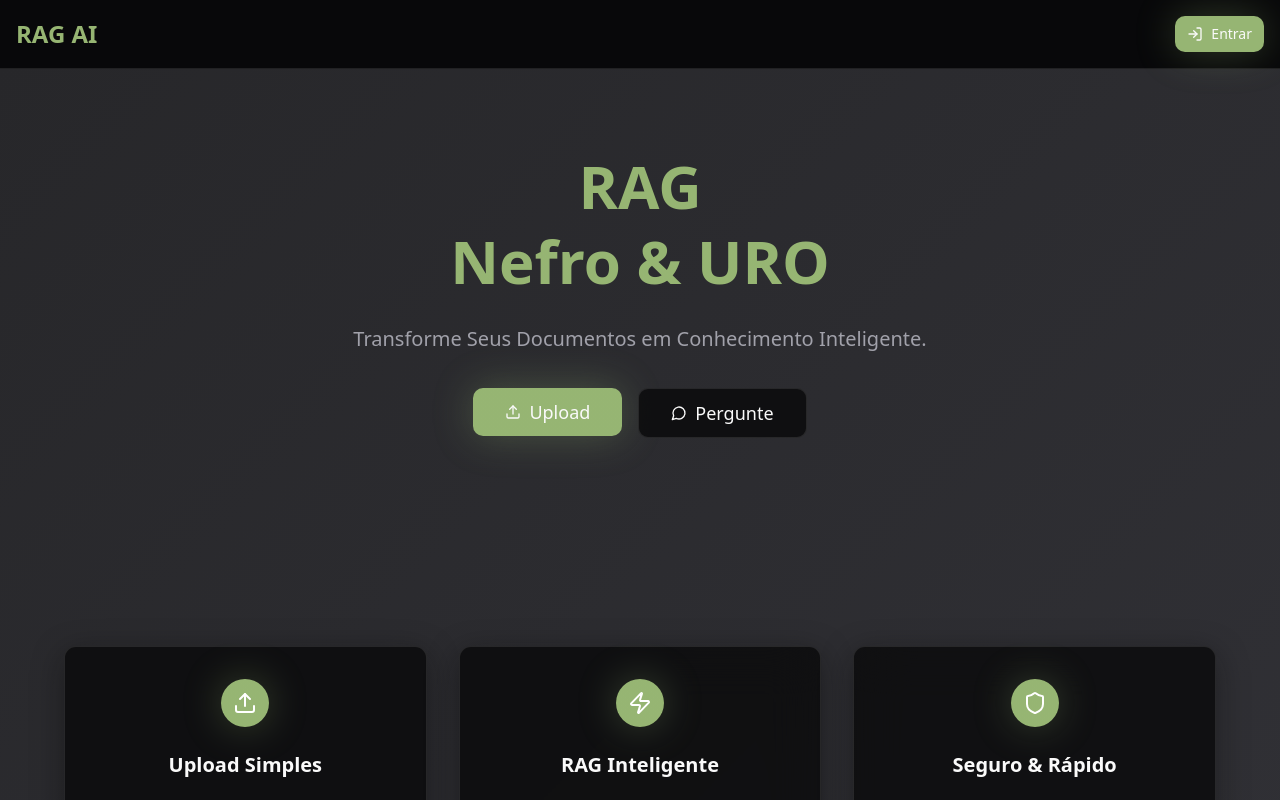
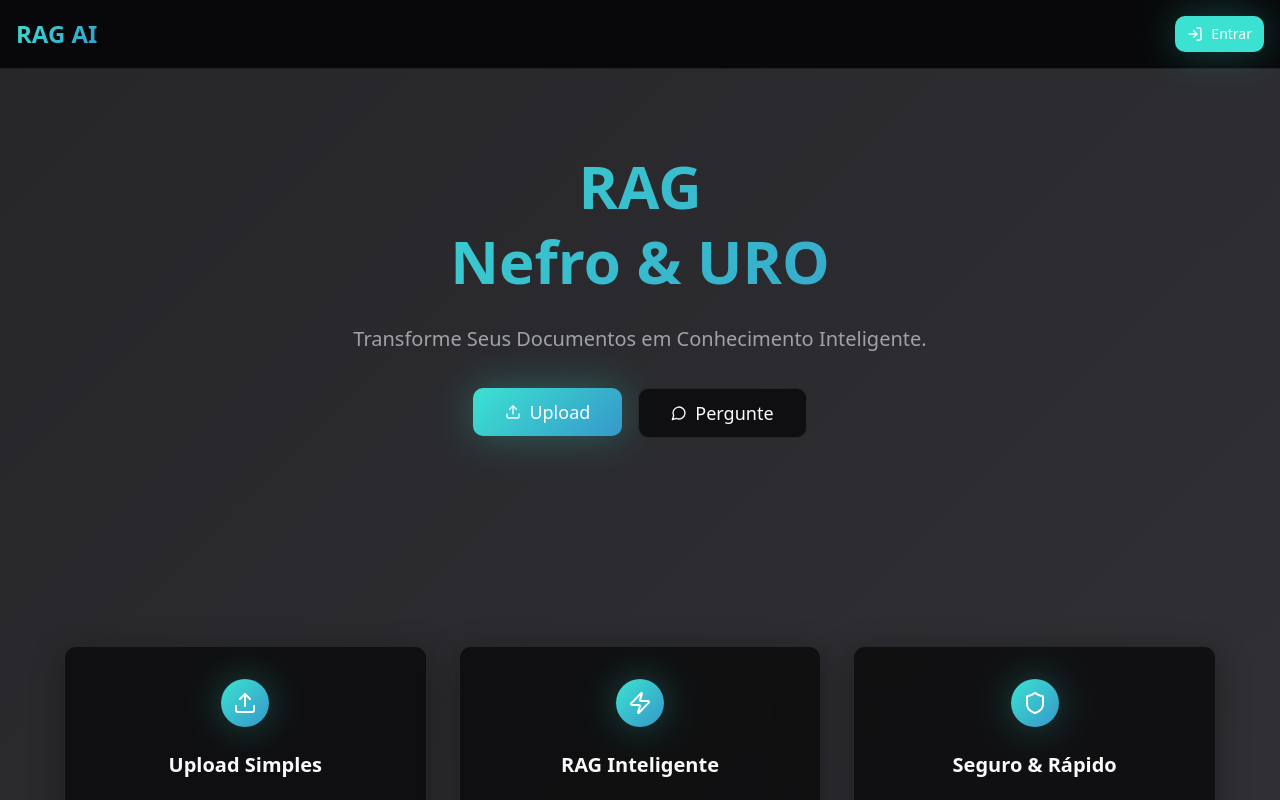
Before and after one commit to melissapontes/file-q-and-a, a React (Vite) app: page / in a window 1280 px wide. Shown: the top 800 px of the page. Built offline with nearby package versions, Linux system fonts and the light colour scheme; the HTML template or start-up script is replaced by a standard one.

Commit message:
Refactor: Update green color scheme

```diff
--- a/src/index.css
+++ b/src/index.css
@@ -17,16 +17,16 @@ All colors MUST be HSL.
     --popover: 240 10% 3.9%;
     --popover-foreground: 0 0% 98%;
 
-    --primary: 88 31% 58%;
+    --primary: 174 74% 56%;
     --primary-foreground: 0 0% 98%;
 
-    --secondary: 240 3.7% 15.9%;
+    --secondary: 200 58% 50%;
     --secondary-foreground: 0 0% 98%;
 
     --muted: 240 3.7% 15.9%;
     --muted-foreground: 240 5% 64.9%;
 
-    --accent: 240 3.7% 15.9%;
+    --accent: 200 58% 50%;
     --accent-foreground: 0 0% 98%;
 
     --destructive: 0 62.8% 30.6%;
@@ -34,21 +34,21 @@ All colors MUST be HSL.
 
     --border: 240 3.7% 15.9%;
     --input: 240 3.7% 15.9%;
-    --ring: 88 31% 58%;
+    --ring: 174 74% 56%;
 
     --radius: 0.75rem;
 
     /* AI-themed gradients and colors */
-    --gradient-primary: linear-gradient(135deg, hsl(88 31% 58%), hsl(88 31% 58%));
+    --gradient-primary: linear-gradient(135deg, hsl(174 74% 56%), hsl(200 58% 50%));
     --gradient-secondary: linear-gradient(135deg, hsl(240 3.7% 15.9%), hsl(240 5% 20%));
-    --gradient-accent: linear-gradient(90deg, hsl(88 31% 58% / 0.1), hsl(88 31% 58% / 0.1));
+    --gradient-accent: linear-gradient(90deg, hsl(174 74% 56% / 0.1), hsl(200 58% 50% / 0.1));
 
     /* Glass effect */
     --glass-bg: hsl(240 10% 3.9% / 0.8);
     --glass-border: hsl(0 0% 100% / 0.1);
 
     /* Shadows */
-    --shadow-glow: 0 0 40px hsl(88 31% 58% / 0.3);
+    --shadow-glow: 0 0 40px hsl(174 74% 56% / 0.3);
     --shadow-soft: 0 8px 32px hsl(240 10% 3.9% / 0.4);
 
     --radius: 0.75rem;
```
